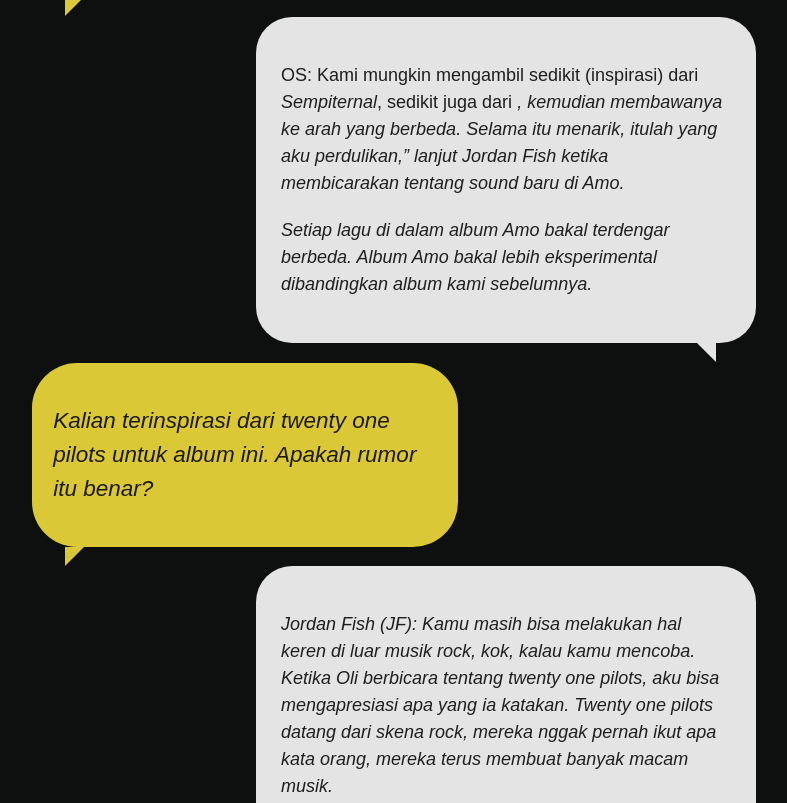
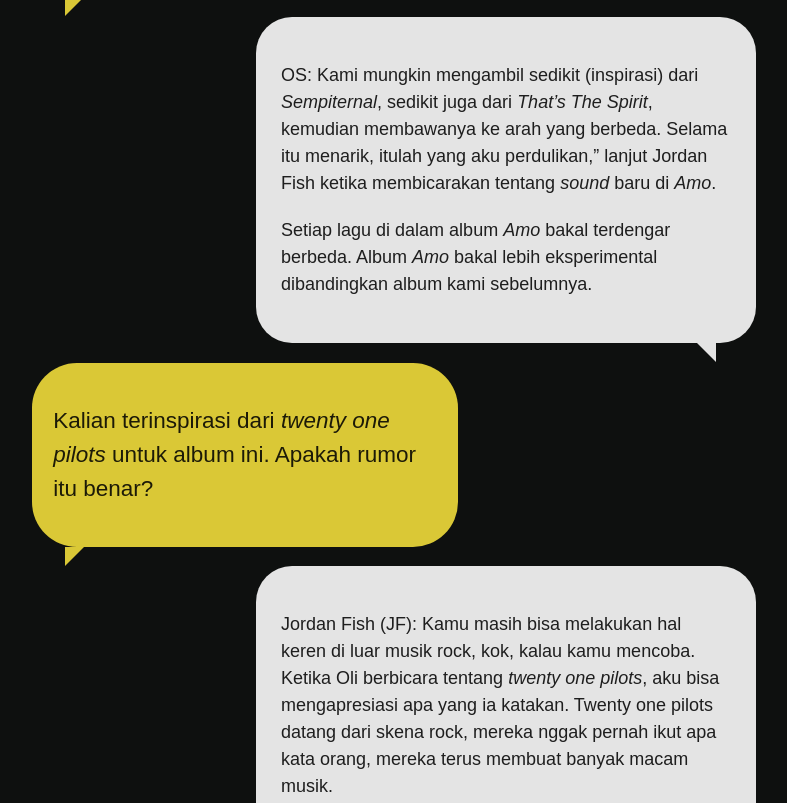
Before and after one commit to MochizukiFuadei/bmth, a plain HTML site: page index.html in a window 1280 px wide. Shown: the part 8117-8920 px from the top of the page, without its empty margins (246-1033 px from the left). Drawn offline with Linux system fonts and the light colour scheme.

Commit message:
text revise

```diff
--- a/index.html
+++ b/index.html
@@ -317,7 +317,7 @@
                 <div class="col offset-l4 offset-m4 l7 m7 s12">
                     <div class="chatbubble-question animated wow flipInY">
                         <p>
-                            OS: Kami mungkin mengambil sedikit (inspirasi) dari <i>Sempiternal</i>, sedikit juga dari <i><i></i>, kemudian membawanya ke arah yang berbeda. Selama itu menarik, itulah yang aku perdulikan,” lanjut Jordan Fish ketika membicarakan tentang <i>sound</i> baru di <i>Amo</i>.
+                            OS: Kami mungkin mengambil sedikit (inspirasi) dari <i>Sempiternal</i>, sedikit juga dari <i>That’s The Spirit</i>, kemudian membawanya ke arah yang berbeda. Selama itu menarik, itulah yang aku perdulikan,” lanjut Jordan Fish ketika membicarakan tentang <i>sound</i> baru di <i>Amo</i>.
                         </p>
                         <p>
                             Setiap lagu di dalam album <i>Amo</i> bakal terdengar berbeda. Album <i>Amo</i> bakal lebih eksperimental dibandingkan album kami sebelumnya.
```
